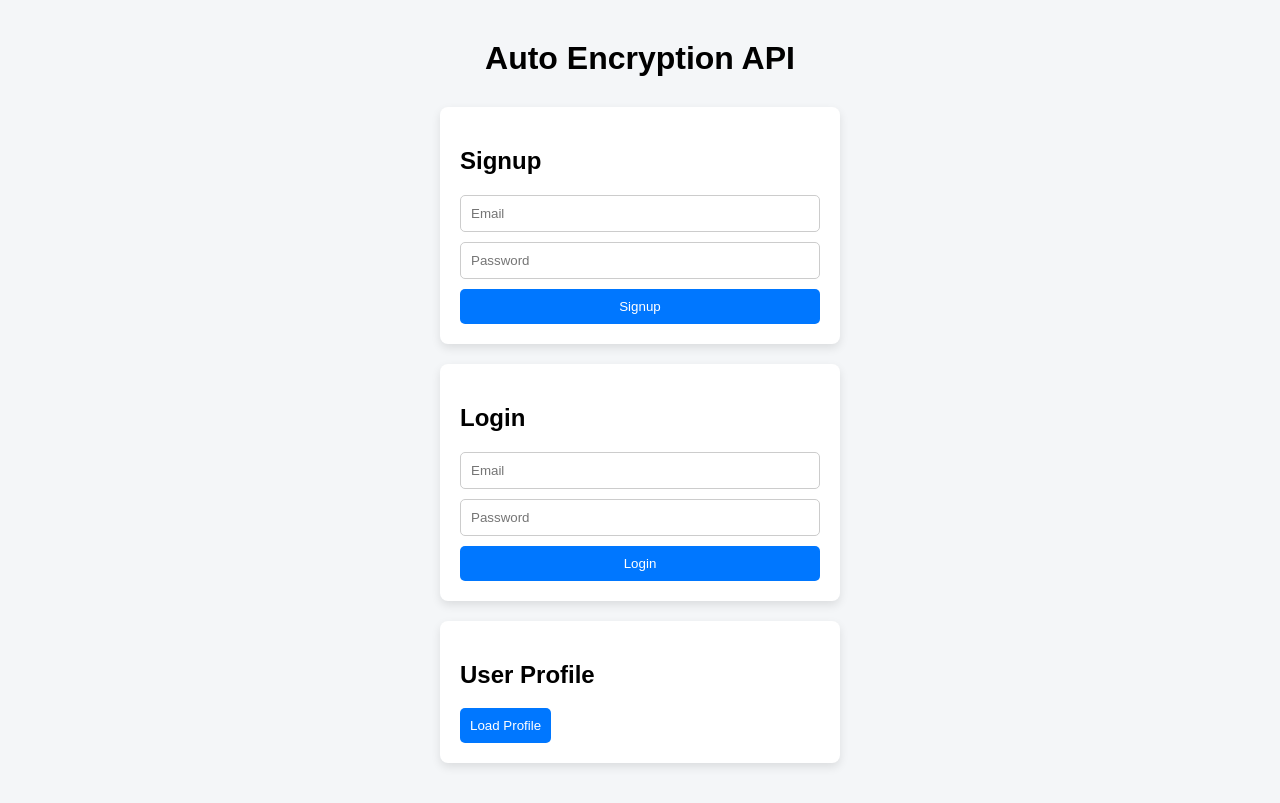
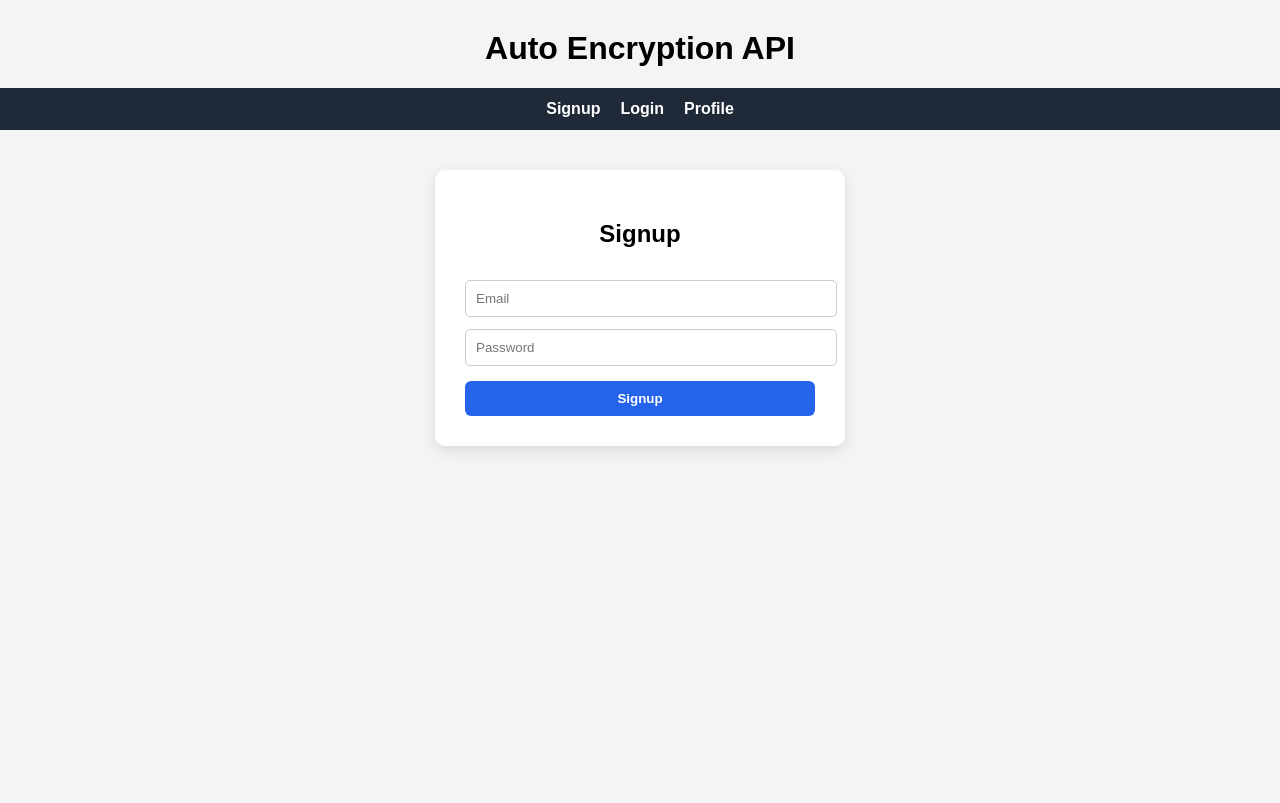
Before and after one commit to testgithubanjali/auto-encryption-frontend, a React (Create React App) app: page /signup in a window 1280 px wide. Built offline with nearby package versions, Linux system fonts and the light colour scheme.

Commit message:
feat(ui): improve login page layout and align form elements properly

```diff
--- a/package.json
+++ b/package.json
@@ -9,6 +9,7 @@
     "@testing-library/user-event": "^13.5.0",
     "react": "^19.2.4",
     "react-dom": "^19.2.4",
+    "react-router-dom": "^7.13.1",
     "react-scripts": "5.0.1",
     "web-vitals": "^2.1.4"
   },
--- a/src/App.css
+++ b/src/App.css
@@ -1,55 +1,108 @@
 body {
+  font-family: Arial, Helvetica, sans-serif;
+  background: #f3f4f6;
   margin: 0;
-  font-family: Arial, Helvetica, sans-serif;
-  background: #f4f6f8;
 }
 
-.container {
-  width: 400px;
-  margin: 40px auto;
+.app {
+  text-align: center;
 }
 
 .title {
-  text-align: center;
-  margin-bottom: 30px;
+  margin-top: 30px;
+}
+
+.navbar {
+  display: flex;
+  justify-content: center;
+  gap: 20px;
+  background: #1f2937;
+  padding: 12px;
+}
+
+.navbar a {
+  color: white;
+  text-decoration: none;
+  font-weight: 600;
+}
+
+.navbar a:hover {
+  color: #60a5fa;
+}
+
+.page {
+  display: flex;
+  justify-content: center;
+  margin-top: 40px;
 }
 
 .card {
   background: white;
-  padding: 20px;
-  margin-bottom: 20px;
-  border-radius: 8px;
-  box-shadow: 0px 4px 10px rgba(0,0,0,0.1);
-}
-
-.form {
-  display: flex;
-  gap: 10px;
-  flex-direction: column;
+  padding: 30px;
+  width: 350px;
+  border-radius: 10px;
+  box-shadow: 0 5px 15px rgba(0,0,0,0.1);
 }
 
 input {
+  width: 100%;
   padding: 10px;
+  margin-top: 12px;
+  border-radius: 5px;
   border: 1px solid #ccc;
-  border-radius: 5px;
 }
 
 button {
+  width: 100%;
+  margin-top: 15px;
   padding: 10px;
   border: none;
-  background: #0077ff;
+  background: #2563eb;
   color: white;
-  border-radius: 5px;
+  font-weight: bold;
+  border-radius: 6px;
   cursor: pointer;
 }
 
 button:hover {
-  background: #005ed6;
+  background: #1d4ed8;
 }
 
-.profile {
-  margin-top: 15px;
-  background: #f1f5ff;
-  padding: 10px;
-  border-radius: 6px;
+.profile-box {
+  margin-top: 20px;
+  padding: 15px;
+  background: #e5e7eb;
+  border-radius: 8px;
 }
+.profile-btn{
+  width: auto;
+  padding: 10px 18px;
+  margin-top: 10px;
+}
+
+.profile-box{
+  margin-top: 20px;
+  background: #f1f5f9;
+  padding: 20px;
+  border-radius: 8px;
+}
+
+.profile-row{
+  display: flex;
+  justify-content: space-between;
+  margin-bottom: 10px;
+}
+
+.label{
+  font-weight: bold;
+}
+.form-title{
+  text-align: center;
+  margin-bottom: 20px;
+}
+
+.form{
+  display: flex;
+  flex-direction: column;
+  gap: 15px;
+}
--- a/src/App.js
+++ b/src/App.js
@@ -1,25 +1,31 @@
-import React from "react";
+import { Routes, Route, Link } from "react-router-dom";
+
 import Signup from "./Signup";
 import Login from "./LoginPage";
 import Profile from "./Profile";
+
 import "./App.css";
 
 function App() {
   return (
-    <div className="container">
+    <div className="app">
+
       <h1 className="title">Auto Encryption API</h1>
 
-      <div className="card">
-        <Signup />
+      <nav className="navbar">
+        <Link to="/signup">Signup</Link>
+        <Link to="/login">Login</Link>
+        <Link to="/profile">Profile</Link>
+      </nav>
+
+      <div className="page">
+        <Routes>
+          <Route path="/signup" element={<Signup />} />
+          <Route path="/login" element={<Login />} />
+          <Route path="/profile" element={<Profile />} />
+        </Routes>
       </div>
 
-      <div className="card">
-        <Login />
-      </div>
-
-      <div className="card">
-        <Profile />
-      </div>
     </div>
   );
 }
--- a/src/LoginPage.js
+++ b/src/LoginPage.js
@@ -1,12 +1,15 @@
+
 import React, { useState } from "react";
 import { login } from "./apiService";
 
 function Login() {
+
   const [email, setEmail] = useState("");
   const [password, setPassword] = useState("");
 
   const handleSubmit = async (e) => {
     e.preventDefault();
+
     const data = await login(email, password);
 
     if (data.token) {
@@ -18,10 +21,12 @@ function Login() {
   };
 
   return (
-    <>
-      <h2>Login</h2>
+    <div className="card">
+
+      <h2 className="form-title">Login</h2>
 
       <form onSubmit={handleSubmit} className="form">
+
         <input
           type="email"
           placeholder="Email"
@@ -34,9 +39,13 @@ function Login() {
           onChange={(e) => setPassword(e.target.value)}
         />
 
-        <button type="submit">Login</button>
+        <button type="submit">
+          Login
+        </button>
+
       </form>
-    </>
+
+    </div>
   );
 }
 
--- a/src/Profile.js
+++ b/src/Profile.js
@@ -2,38 +2,46 @@ import React, { useState } from "react";
 import { getProfile } from "./apiService";
 
 function Profile() {
+
   const [user, setUser] = useState(null);
 
   const loadProfile = async () => {
-  try {
-    const token = localStorage.getItem("token");
-    console.log("Token being sent:", token);
+    const data = await getProfile();
 
-    if (!token) {
-      alert("Please login first");
+    if (data.error) {
+      alert(data.error);
       return;
     }
 
-    const data = await getProfile(token);
     setUser(data.user);
-  } catch (error) {
-    console.error("Error loading profile:", error);
-  }
-};
+  };
 
   return (
-    <>
+    <div className="card">
+
       <h2>User Profile</h2>
 
-      <button onClick={loadProfile}>Load Profile</button>
+      <button className="profile-btn" onClick={loadProfile}>
+        Load Profile
+      </button>
 
       {user && (
-        <div className="profile">
-          <p><strong>ID:</strong> {user.id}</p>
-          <p><strong>Email:</strong> {user.email}</p>
+        <div className="profile-box">
+
+          <div className="profile-row">
+            <span className="label">User ID</span>
+            <span>{user.id}</span>
+          </div>
+
+          <div className="profile-row">
+            <span className="label">Email</span>
+            <span>{user.email}</span>
+          </div>
+
         </div>
       )}
-    </>
+
+    </div>
   );
 }
 
--- a/src/Signup.js
+++ b/src/Signup.js
@@ -1,21 +1,26 @@
 import React, { useState } from "react";
-import { signup } from "./apiService.js";
+import { signup } from "./apiService";
 
 function Signup() {
+
   const [email, setEmail] = useState("");
   const [password, setPassword] = useState("");
 
   const handleSubmit = async (e) => {
     e.preventDefault();
+
     const data = await signup(email, password);
+
     alert(JSON.stringify(data));
   };
 
   return (
-    <>
+    <div className="card">
+
       <h2>Signup</h2>
 
-      <form onSubmit={handleSubmit} className="form">
+      <form onSubmit={handleSubmit}>
+
         <input
           type="email"
           placeholder="Email"
@@ -28,9 +33,13 @@ function Signup() {
           onChange={(e) => setPassword(e.target.value)}
         />
 
-        <button type="submit">Signup</button>
+        <button type="submit">
+          Signup
+        </button>
+
       </form>
-    </>
+
+    </div>
   );
 }
 
--- a/src/apiService.js
+++ b/src/apiService.js
@@ -1,35 +1,65 @@
 const API_BASE = "http://localhost:8080";
 
+// SIGNUP
 export async function signup(email, password) {
   const res = await fetch(`${API_BASE}/signup`, {
     method: "POST",
     headers: {
       "Content-Type": "application/json"
     },
-    body: JSON.stringify({ email, password })
+    body: JSON.stringify({
+      email,
+      password
+    })
   });
 
   return res.json();
 }
 
+// LOGIN
 export async function login(email, password) {
   const res = await fetch(`${API_BASE}/login`, {
     method: "POST",
     headers: {
       "Content-Type": "application/json"
     },
-    body: JSON.stringify({ email, password })
+    body: JSON.stringify({
+      email,
+      password
+    })
   });
 
   return res.json();
 }
-export const getProfile = async (token) => {
-  const res = await fetch(`${API_BASE}/users/`, {
+
+// GET USER PROFILE
+export async function getProfile() {
+
+  const token = localStorage.getItem("token");
+
+  const res = await fetch(`${API_BASE}/users`, {
     method: "GET",
     headers: {
-      Authorization: `Bearer ${token}`,
-    },
+      Authorization: `Bearer ${token}`
+    }
   });
 
-  return res.json();
-};
+  // if server returned a non-2xx status, try to surface the error message
+  if (!res.ok) {
+    let msg;
+    try {
+      const data = await res.json();
+      msg = data.error || JSON.stringify(data);
+    } catch (e) {
+      msg = await res.text();
+    }
+    throw new Error(msg || `Request failed with status ${res.status}`);
+  }
+
+  // attempt parsing JSON; if body is empty (e.g. 204) return null
+  try {
+    return await res.json();
+  } catch (e) {
+    return null;
+  }
+}
--- a/src/index.js
+++ b/src/index.js
@@ -1,17 +1,13 @@
-import React from 'react';
-import ReactDOM from 'react-dom/client';
-import './index.css';
-import App from './App';
-import reportWebVitals from './reportWebVitals';
+import React from "react";
+import ReactDOM from "react-dom/client";
+import App from "./App";
 
-const root = ReactDOM.createRoot(document.getElementById('root'));
+import { BrowserRouter } from "react-router-dom";
+
+const root = ReactDOM.createRoot(document.getElementById("root"));
+
 root.render(
-  <React.StrictMode>
+  <BrowserRouter>
     <App />
-  </React.StrictMode>
+  </BrowserRouter>
 );
-
-// If you want to start measuring performance in your app, pass a function
-// to log results (for example: reportWebVitals(console.log))
-// or send to an analytics endpoint. Learn more: https://bit.ly/CRA-vitals
-reportWebVitals();
```
Also changed, not shown: 1 other file (tests, documents, lock files or other folders).
